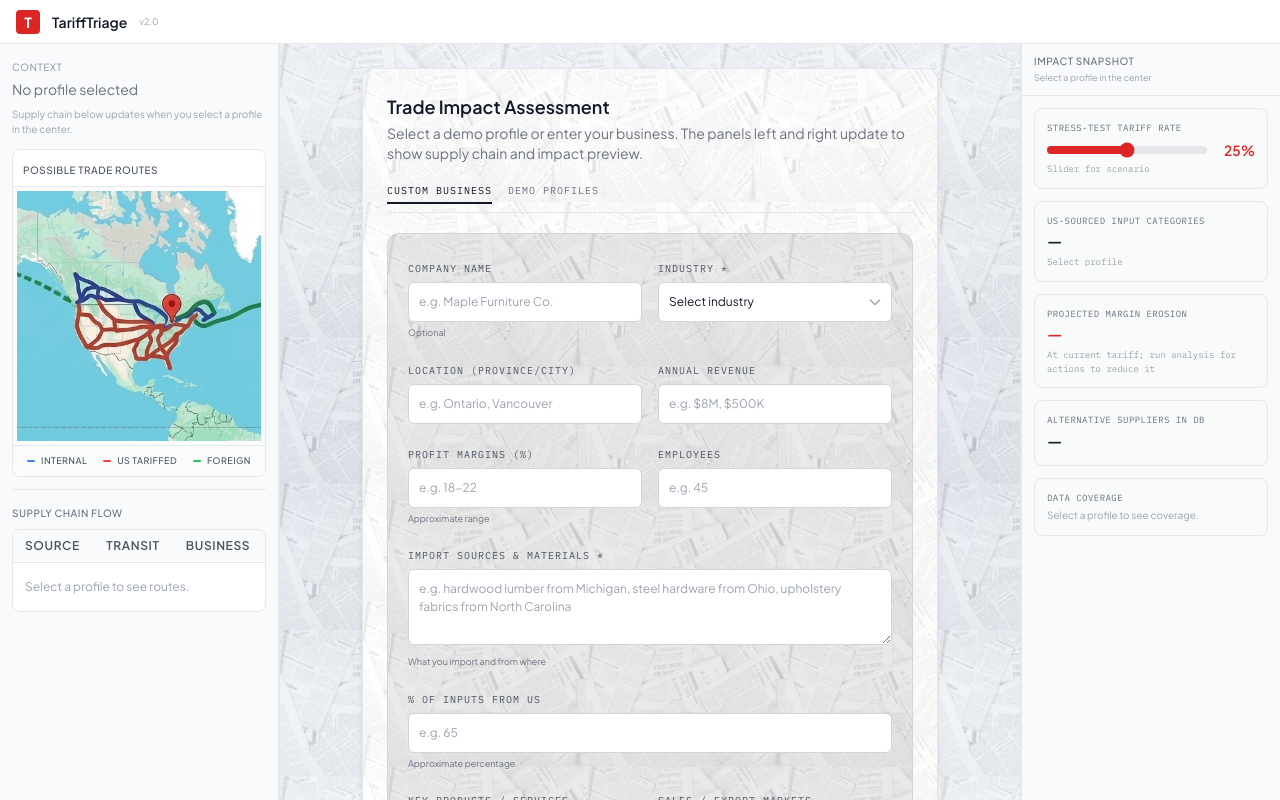
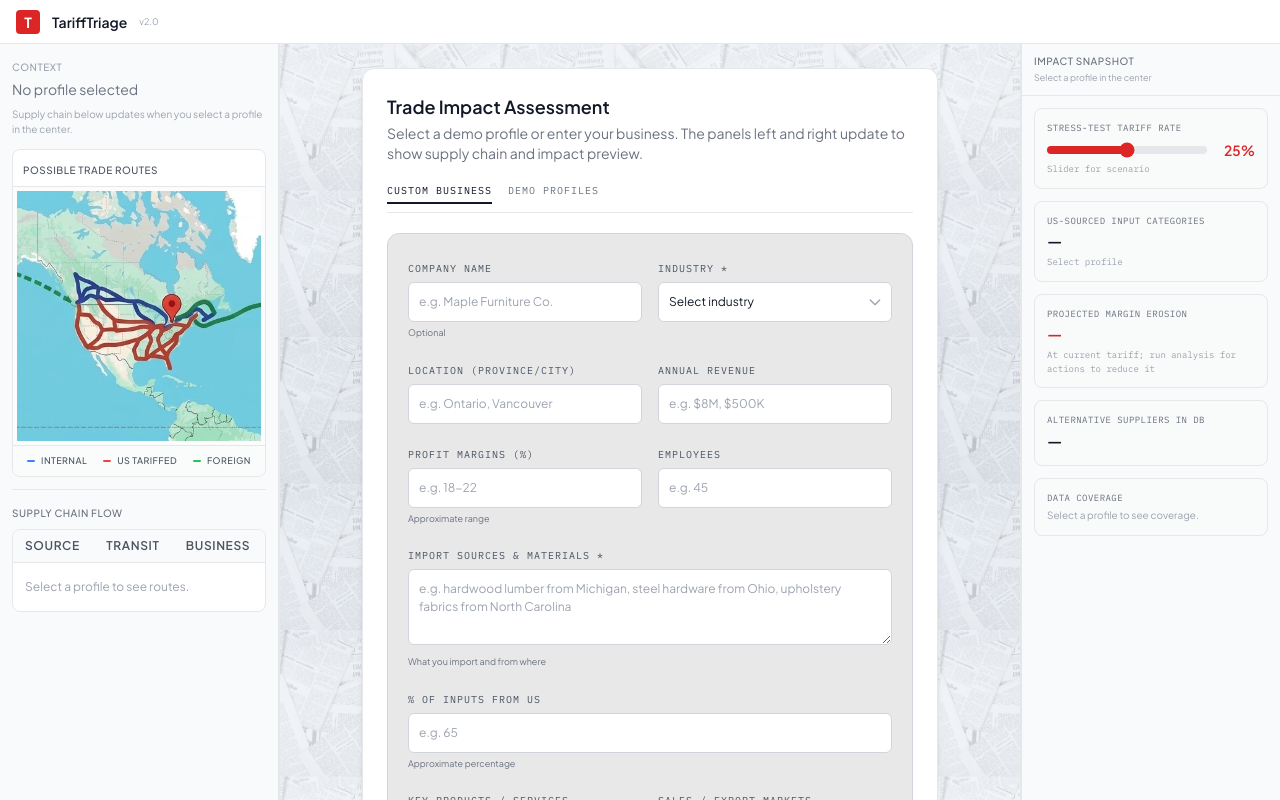
Before and after one commit to Roundist/HackCanada2026, a React (Vite) app in the folder frontend/: page / in a window 1280 px wide. Built offline with nearby package versions, Linux system fonts and the light colour scheme.

Commit message:
fixed newspaper bg

```diff
--- a/frontend/src/App.tsx
+++ b/frontend/src/App.tsx
@@ -172,16 +172,7 @@ export default function App() {
                 }}
               >
                 <div className="relative min-h-full flex justify-center py-6 px-6">
-                <div
-                  className="relative w-full max-w-xl rounded-xl border border-gray-200 shadow-md p-6 space-y-5 overflow-hidden"
-                  style={{
-                    backgroundImage:
-                      "linear-gradient(rgba(255,255,255,0.86), rgba(255,255,255,0.86)), url('/images/newspaper.jpg'), url('/images/newspaper.jpg'), url('/images/newspaper.jpg')",
-                    backgroundRepeat: "no-repeat, repeat, repeat, repeat",
-                    backgroundSize: "100% 100%, min(200px, 26vw) auto, min(260px, 32vw) auto, min(160px, 20vw) auto",
-                    backgroundPosition: "0 0, 0 0, 52px 38px, 18px 72px",
-                  }}
-                >
+                <div className="relative w-full max-w-xl rounded-xl border border-gray-200 shadow-md p-6 space-y-5 overflow-hidden bg-white">
                   {submitError && (
                     <div className="rounded-lg bg-amber-50 border border-amber-200 px-3 py-2.5 text-sm text-amber-800">
                       {submitError}
--- a/frontend/src/components/BusinessInput.tsx
+++ b/frontend/src/components/BusinessInput.tsx
@@ -109,13 +109,7 @@ const inputStyle = { background: "rgba(8,10,14,0.8)" };
 
 const light = { label: "text-gray-500", border: "border-gray-200", input: "bg-white border-gray-200 text-gray-900 placeholder-gray-400", card: "bg-gray-50 border-gray-200", cardSelected: "bg-gray-100 border-gray-300", tabActive: "text-gray-900 border-gray-900", tabInactive: "text-gray-500 border-transparent hover:text-gray-700", risk: "text-amber-700 border-amber-200 bg-amber-50", runBtn: "bg-gray-800 text-white border-gray-800 hover:bg-gray-700" };
 const dark = { label: "text-white/40", border: "border-white/[0.06]", input: "bg-[rgba(8,10,14,0.8)] border-white/[0.08] text-white/70 placeholder-white/20", card: "rgba(15,17,23,0.6)", cardSelected: "border-red-500/40 bg-red-500/5", tabActive: "text-white/70 border-red-500/60", tabInactive: "text-white/25 border-transparent hover:text-white/40", risk: "text-amber-400/70 border-amber-500/20 bg-amber-500/5", runBtn: "border-red-500/50 bg-red-500/10 text-red-600 hover:bg-red-500/20" };
-const lightFormPanelStyle = {
-  backgroundImage:
-    "linear-gradient(rgba(232,232,232,0.84), rgba(232,232,232,0.84)), url('/images/newspaper.jpg'), url('/images/newspaper.jpg'), url('/images/newspaper.jpg')",
-  backgroundRepeat: "no-repeat, repeat, repeat, repeat",
-  backgroundSize: "100% 100%, min(200px, 26vw) auto, min(260px, 32vw) auto, min(160px, 20vw) auto",
-  backgroundPosition: "0 0, 0 0, 48px 36px, 12px 88px",
-} as const;
+const lightFormPanelStyle = { background: "#e8e8e8" } as const;
 
 export default function BusinessInput({
   onSubmit,
--- a/frontend/src/components/ProductSearch.tsx
+++ b/frontend/src/components/ProductSearch.tsx
@@ -74,13 +74,7 @@ export default function ProductSearch({ variant = "dark" }: ProductSearchProps)
     ? "border border-gray-200 rounded-lg overflow-hidden shadow-sm"
     : "border border-white/[0.08] rounded-lg overflow-hidden";
   const containerStyle = isLight
-    ? {
-        backgroundImage:
-          "linear-gradient(rgba(245,245,245,0.80), rgba(245,245,245,0.80)), url('/images/newspaper.jpg'), url('/images/newspaper.jpg'), url('/images/newspaper.jpg')",
-        backgroundRepeat: "no-repeat, repeat, repeat, repeat",
-        backgroundSize: "100% 100%, min(200px, 26vw) auto, min(260px, 32vw) auto, min(160px, 20vw) auto",
-        backgroundPosition: "0 0, 0 0, 48px 36px, 12px 88px",
-      }
+    ? { background: "#f5f5f5" }
     : { background: "rgba(15,17,23,0.7)" };
   const headerBorder = isLight ? "border-b border-gray-200" : "border-b border-white/[0.06]";
   const titleClass = isLight ? "text-[9px] font-mono uppercase tracking-widest text-gray-500 mb-1" : "text-[9px] font-mono uppercase tracking-widest text-white/25 mb-1";
```
